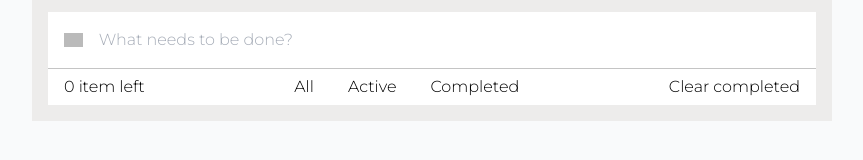
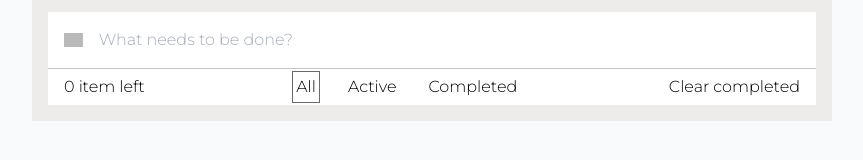
Before and after one commit to i0ji/t_todo_app, a React (Vite) app: page / in a window 1280 px wide. Shown: the part 268-428 px from the top of the page, without its empty margins (208-1071 px from the left). Built offline with nearby package versions, Linux system fonts and the light colour scheme; grey boxes are pictures that could not be loaded.

Commit message:
feature: add active button border

```diff
--- a/src/components/TaskList.tsx
+++ b/src/components/TaskList.tsx
@@ -9,6 +9,7 @@ export default function TaskList({
     toggleTask,
     removeCompleteTasks }: TaskListProps) {
     const [filter, setFilter] = useState<'all' | 'complet' | 'incomplete'>('all');
+    const [activeFilter, setActiveFilter] = useState('all');
 
     const filteredTasks = tasks.filter((task) => {
         if (filter === 'complet') {
@@ -23,6 +24,11 @@ export default function TaskList({
 
     const itemsLeft = tasks.filter(task => !task.completed).length;
 
+    const handleFilterChange = (filter) => {
+        setActiveFilter(filter);
+        setFilter(filter);
+    };
+
     return (
         <section className={styles.taskList}>
             <ul>
@@ -34,9 +40,24 @@ export default function TaskList({
             <div className={styles.taskListControl}>
                 <p>{itemsLeft} item left</p>
                 <div>
-                    <button onClick={() => setFilter('all')}>All</button>
-                    <button onClick={() => setFilter('incomplete')}>Active</button>
-                    <button onClick={() => setFilter('complet')}>Completed</button>
+                    <button
+                        onClick={() => handleFilterChange('all')}
+                        className={activeFilter === 'all' ? styles.active : ''}
+                    >
+                        All
+                    </button>
+                    <button
+                        className={activeFilter === 'incomplete' ? styles.active : ''}
+                        onClick={() => handleFilterChange('incomplete')}
+                    >
+                        Active
+                    </button>
+                    <button
+                        className={activeFilter === 'complet' ? styles.active : ''}
+                        onClick={() => handleFilterChange('complet')}
+                    >
+                        Completed
+                    </button>
                 </div>
                 <button onClick={() => removeCompleteTasks()}>Clear completed</button>
             </div>
--- a/src/components/components.module.scss
+++ b/src/components/components.module.scss
@@ -66,7 +66,7 @@
 
   .taskComplete {
     text-decoration: line-through;
-    opacity: .6;
+    opacity: 0.6;
   }
 }
 
@@ -77,12 +77,14 @@
     @apply flex justify-between p-4 h-9 items-center;
 
     div > button {
-      @apply m-3 p-1;
+      @apply m-3;
       border: 1px solid transparent;
+      padding: 3px;
     }
 
-    div > button:hover {
-      border: 1px solid dimgray;
+    div > button:hover,
+    div > .active {
+      border: 1px solid rgba(105, 105, 105, 4);
     }
   }
 }
```
